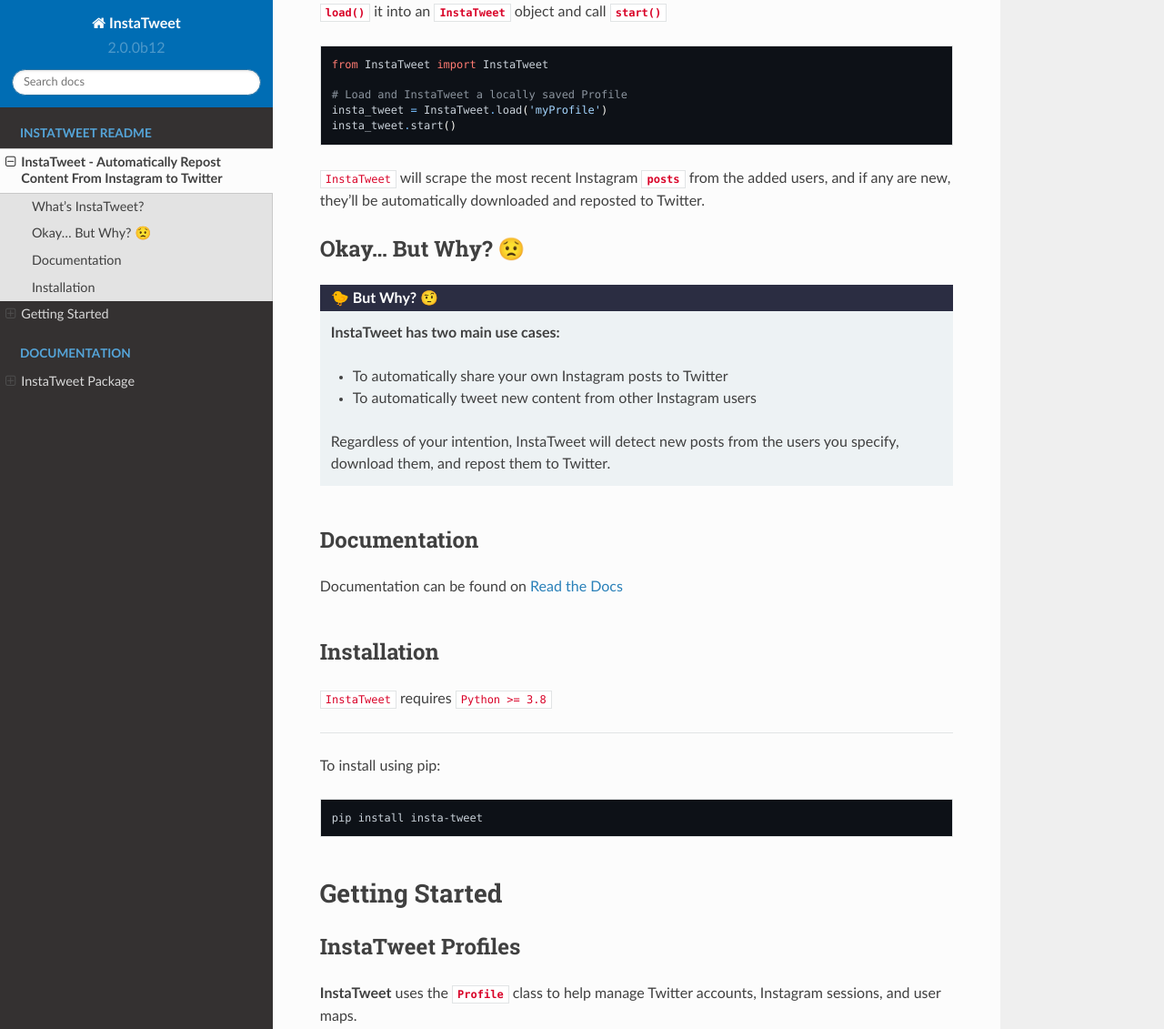
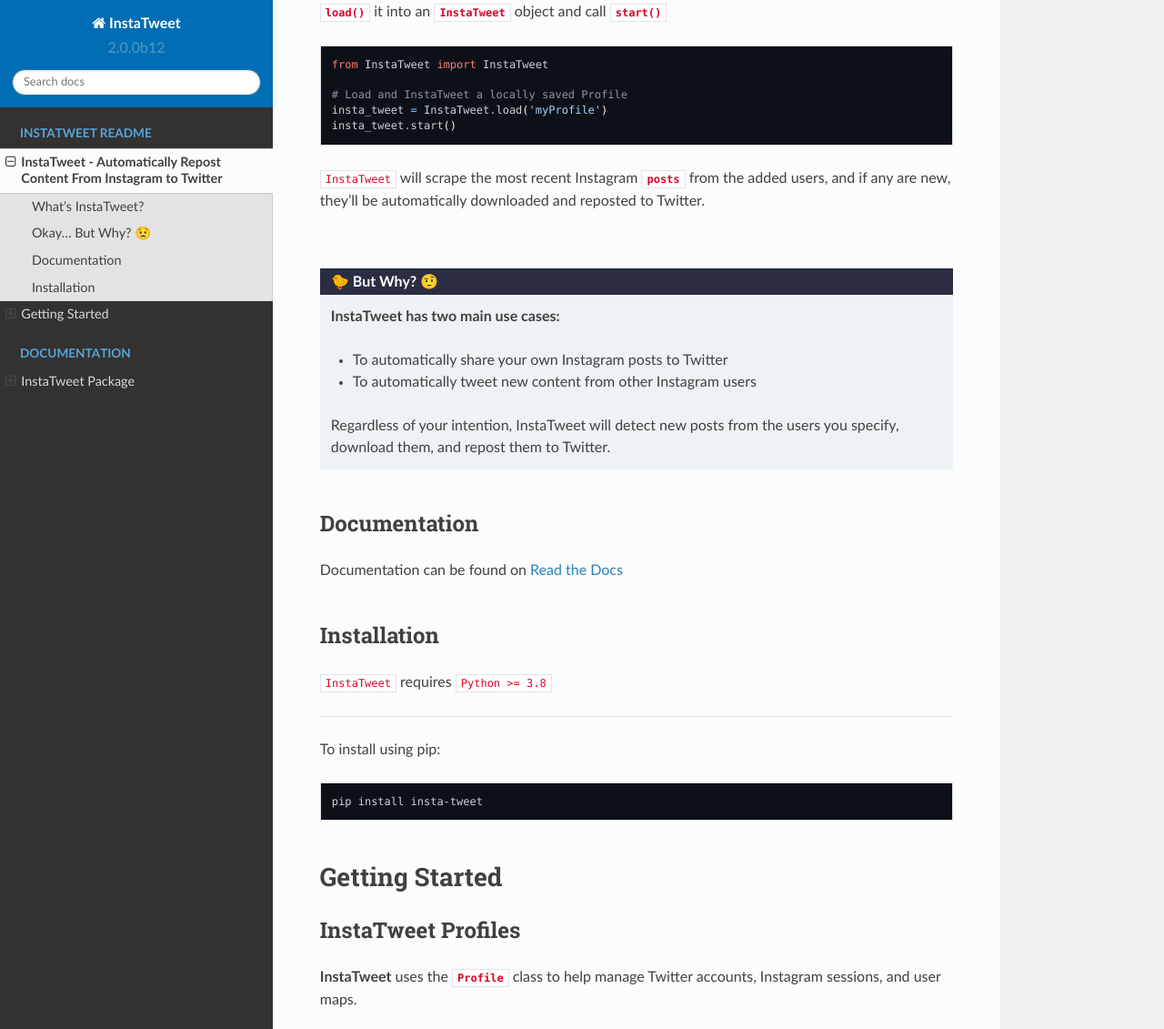
Before and after one commit to TDKorn/insta-tweet, a Sphinx documentation site: the page built from docs/source/README.md, in a window 1280 px wide and 1400 px high, scrolled down 1427 px, cut to the strip 0-1131 px from the top of the window. Shown: the whole strip at 91% size. Built offline with Sphinx 7.4.7 and the Read the Docs theme 2.0.0, drawn with Linux system fonts in a browser that asks for light colours.

Commit message:
Update property.css
* Make heading transparent by ID so it stays  in TOC and can look like its linking to literally anything else

```diff
--- a/docs/source/_static/property.css
+++ b/docs/source/_static/property.css
@@ -59,3 +59,11 @@ code.literal {
 .rst-content .instatweet .admonition-title::before {
     content: "🐤";
 }
+
+/* Hide header text for the "But Why?" section;
+Allows it to remain in the TOC and makes it
+seem like its linking to the admonition instead*/
+#okay-but-why h2 {
+   color: transparent;
+   font-size: 0.1px;
+}
```
